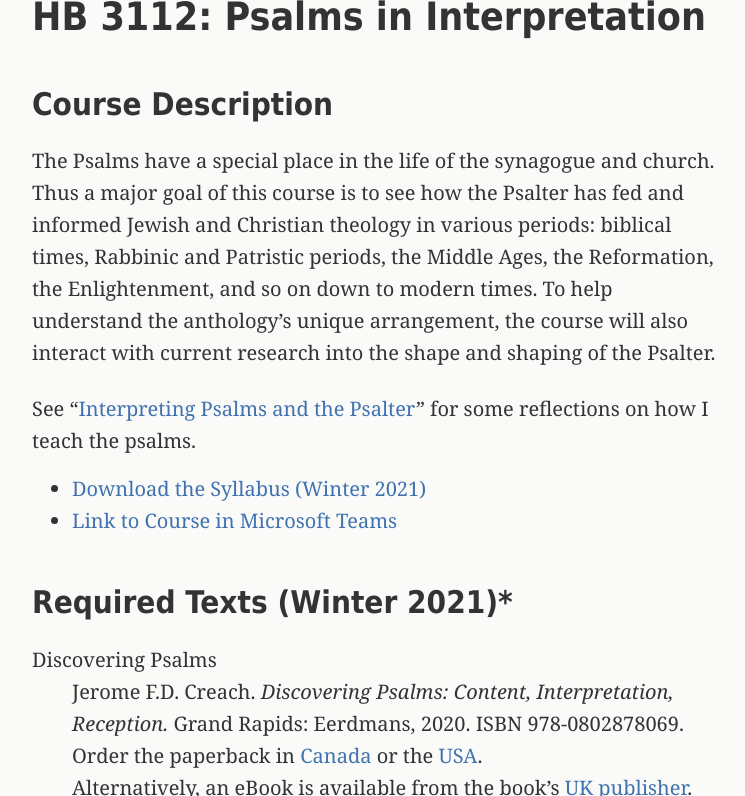
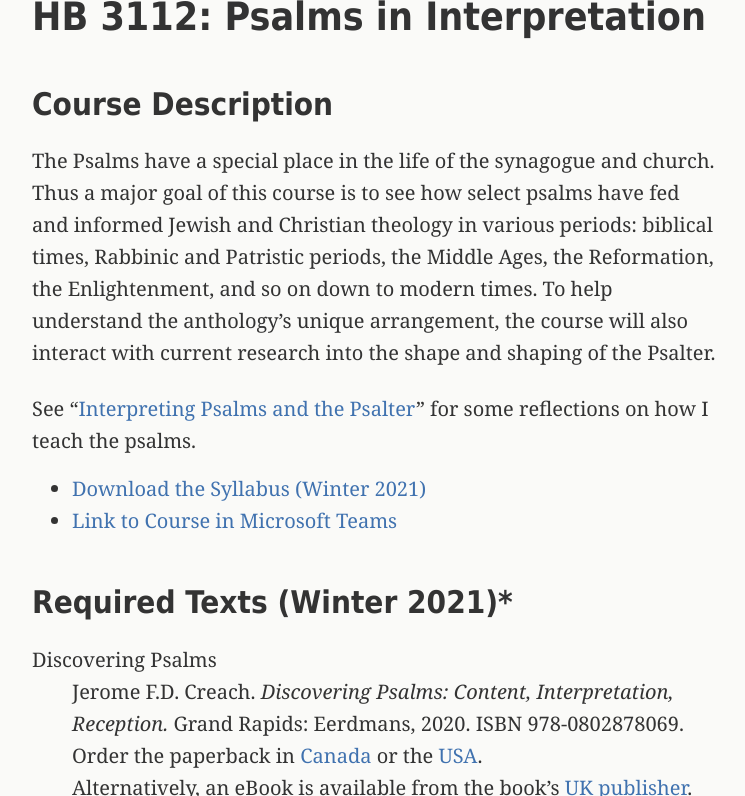
Before and after one commit to danieldriver/danieldriver.github.io, a Jekyll site: the page built from _pages/hb-3112.md, in a window 1280 px wide and 900 px high, cut to the strip 104-900 px from the top of the window. Shown: the whole strip, without its empty margins (266-1011 px from the left). Built offline with Jekyll 4.4.1, drawn with Linux system fonts in a browser that asks for light colours; a script that is not in the unit is left out.

Commit message:
amend short course description

```diff
--- a/_pages/hb-3112.md
+++ b/_pages/hb-3112.md
@@ -8,8 +8,8 @@ subtitle: "HB 3112: Psalms in Interpretation"
 ## Course Description
 
 The Psalms have a special place in the life of the synagogue and church.
-Thus a major goal of this course is to see how the Psalter has fed and
-informed Jewish and Christian theology in various periods: biblical
+Thus a major goal of this course is to see how select psalms have fed
+and informed Jewish and Christian theology in various periods: biblical
 times, Rabbinic and Patristic periods, the Middle Ages, the Reformation,
 the Enlightenment, and so on down to modern times. To help understand
 the anthology’s unique arrangement, the course will also interact with
```
